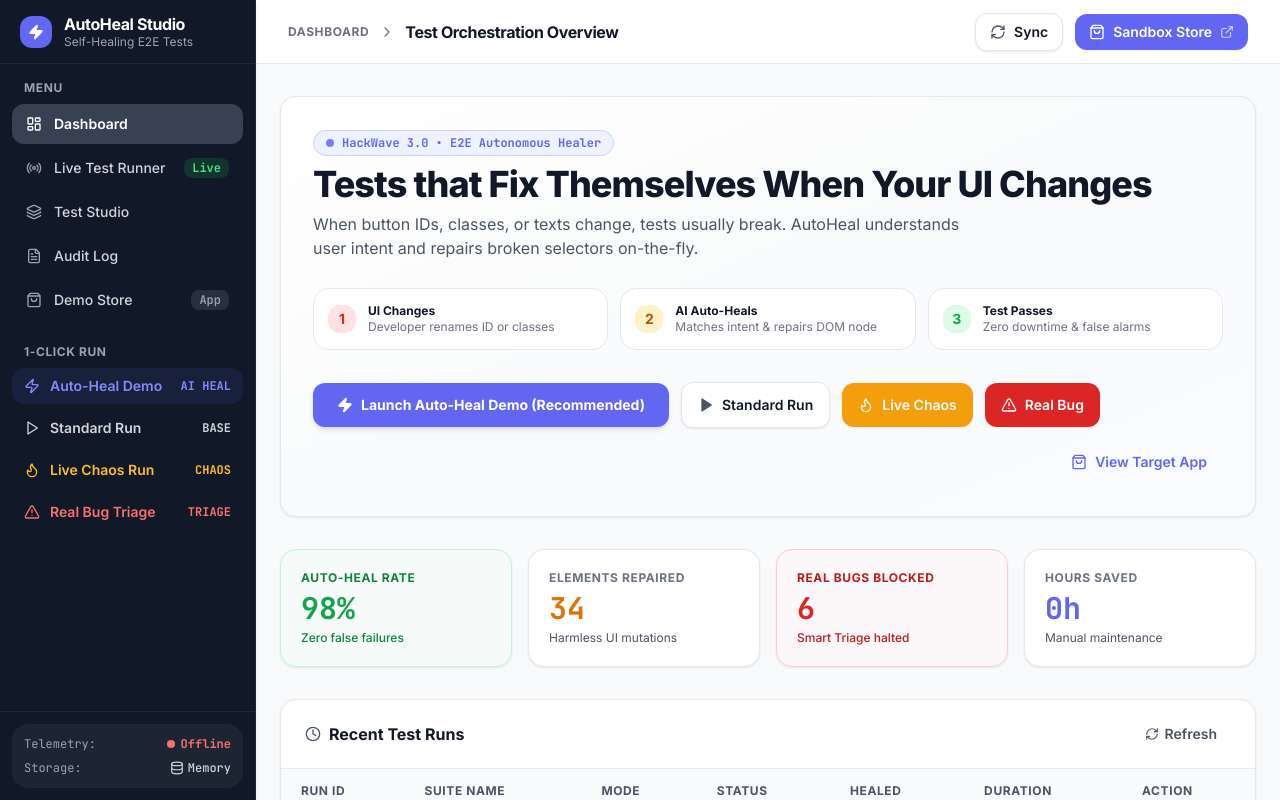
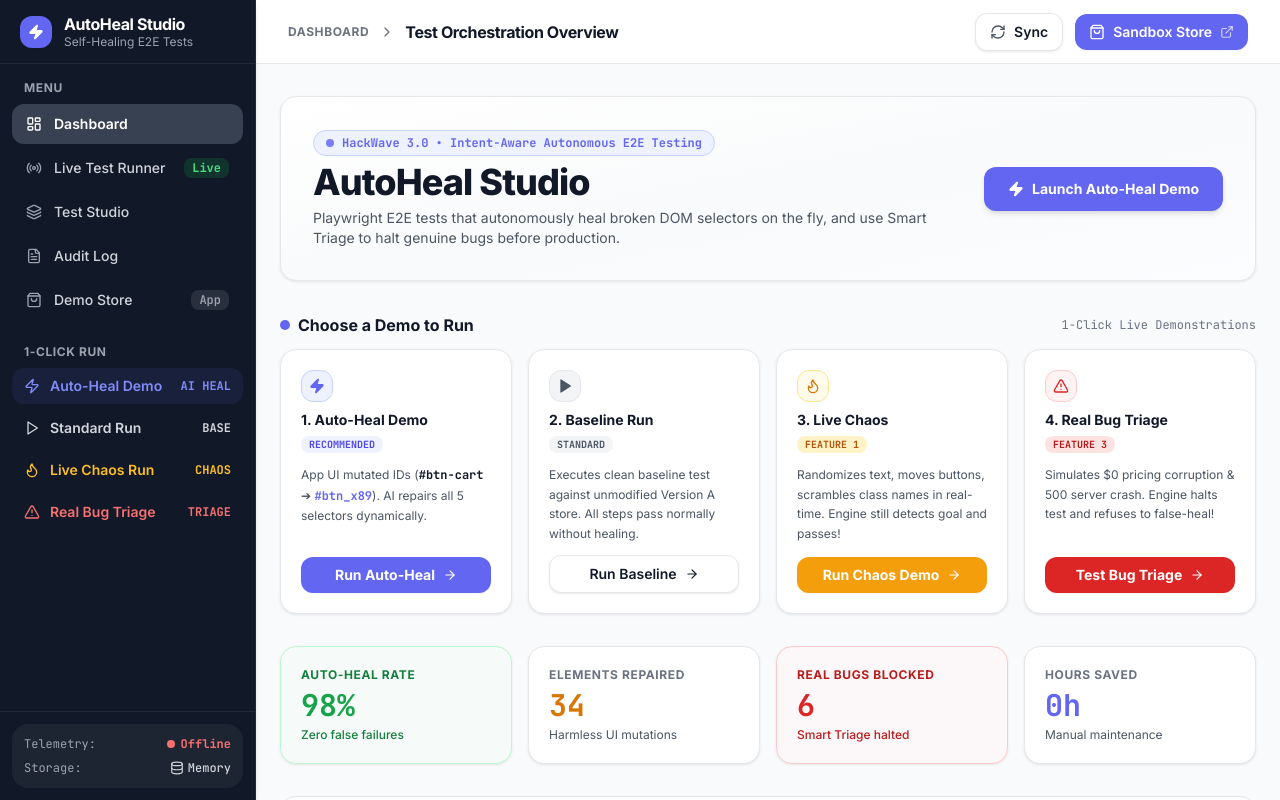
Before and after one commit to 1ak8/HackWave-3.0, a React (Vite) app in the folder frontend/: page / in a window 1280 px wide. Shown: the top 800 px of the page. Built offline with nearby package versions, Linux system fonts and the light colour scheme; no server answers.

Commit message:
feat: add 4-step interactive demo showcase and GitHub-style code diff inspector

```diff
--- a/frontend/src/pages/Dashboard.jsx
+++ b/frontend/src/pages/Dashboard.jsx
@@ -10,7 +10,10 @@
   Sparkles,
   Clock,
   RefreshCw,
-  ShoppingBag
+  ShoppingBag,
+  CheckCircle2,
+  ExternalLink,
+  Layers
 } from 'lucide-react';
 import { useTests } from '../context/TestContext';
 import IntentGraph from '../components/runner/IntentGraph';
@@ -36,99 +39,145 @@
 
   return (
     <div className="w-full max-w-6xl mx-auto px-6 py-8 space-y-8">
-      {/* 1-Click Interactive Demo Hero (Zero Confusion) */}
-      <div className="card p-8 bg-gradient-to-br from-white via-surface to-brand-light/30 border-border shadow-card space-y-6">
-        <div className="space-y-2">
+      {/* Hero Welcome Banner */}
+      <div className="card p-8 bg-gradient-to-br from-white via-surface to-brand-light/20 border-border shadow-card space-y-4">
+        <div className="flex flex-col md:flex-row md:items-center justify-between gap-4">
+          <div className="space-y-1.5">
             <div className="inline-flex items-center gap-2 px-3 py-1 rounded-full bg-brand-light text-brand border border-brand-border text-xs font-bold font-mono">
               <span className="w-2 h-2 rounded-full bg-brand animate-pulse"></span>
-            HackWave 3.0 • E2E Autonomous Healer
+              HackWave 3.0 • Intent-Aware Autonomous E2E Testing
             </div>
-
             <h1 className="text-3xl sm:text-4xl font-extrabold text-ink tracking-tight">
-            Tests that Fix Themselves When Your UI Changes
+              AutoHeal Studio
             </h1>
-
-          <p className="text-base text-ink-secondary max-w-2xl">
-            When button IDs, classes, or texts change, tests usually break. AutoHeal understands user intent and repairs broken selectors on-the-fly.
+            <p className="text-sm text-ink-secondary max-w-2xl">
+              Playwright E2E tests that autonomously heal broken DOM selectors on the fly, and use Smart Triage to halt genuine bugs before production.
             </p>
           </div>
 
-        {/* 3-Step Simple Flow Visualizer */}
-        <div className="grid grid-cols-1 md:grid-cols-3 gap-3 pt-1">
-          <div className="p-3.5 rounded-xl bg-white border border-border flex items-center gap-3">
-            <span className="w-7 h-7 rounded-lg bg-red-100 text-danger text-sm font-bold flex items-center justify-center shrink-0">1</span>
-            <div>
-              <p className="text-xs font-bold text-ink">UI Changes</p>
-              <p className="text-xs text-ink-tertiary">Developer renames ID or classes</p>
-            </div>
-          </div>
-
-          <div className="p-3.5 rounded-xl bg-white border border-border flex items-center gap-3">
-            <span className="w-7 h-7 rounded-lg bg-amber-100 text-amber-700 text-sm font-bold flex items-center justify-center shrink-0">2</span>
-            <div>
-              <p className="text-xs font-bold text-ink">AI Auto-Heals</p>
-              <p className="text-xs text-ink-tertiary">Matches intent & repairs DOM node</p>
-            </div>
-          </div>
-
-          <div className="p-3.5 rounded-xl bg-white border border-border flex items-center gap-3">
-            <span className="w-7 h-7 rounded-lg bg-green-100 text-success text-sm font-bold flex items-center justify-center shrink-0">3</span>
-            <div>
-              <p className="text-xs font-bold text-ink">Test Passes</p>
-              <p className="text-xs text-ink-tertiary">Zero downtime & false alarms</p>
-            </div>
-          </div>
-        </div>
-
-        {/* Big Action Launch Buttons */}
-        <div className="pt-2 flex flex-wrap items-center gap-3">
+          <div className="flex items-center gap-2 shrink-0">
             <button
               onClick={() => handleLaunch('mutated')}
               disabled={launching}
               className="btn btn-primary text-sm px-6 py-3 font-bold shadow-md hover:shadow-lg flex items-center gap-2"
             >
               <Zap className="w-4 h-4 fill-current" />
-            <span>Launch Auto-Heal Demo (Recommended)</span>
+              <span>Launch Auto-Heal Demo</span>
             </button>
+          </div>
+        </div>
+      </div>
 
+      {/* 🚀 Quick Demo Showcase (How to test & Judge Guide) */}
+      <div className="space-y-3">
+        <div className="flex items-center justify-between">
+          <div className="flex items-center gap-2">
+            <span className="w-2.5 h-2.5 rounded-full bg-brand"></span>
+            <h3 className="text-base font-bold text-ink">Choose a Demo to Run</h3>
+          </div>
+          <span className="text-xs text-ink-tertiary font-mono">1-Click Live Demonstrations</span>
+        </div>
+
+        <div className="grid grid-cols-1 md:grid-cols-2 lg:grid-cols-4 gap-4">
+          {/* Card 1: Auto-Heal Demo */}
+          <div className="card p-5 space-y-3 hover:border-brand transition shadow-card flex flex-col justify-between group">
+            <div className="space-y-2">
+              <div className="w-8 h-8 rounded-lg bg-indigo-50 border border-indigo-200 text-brand flex items-center justify-center font-bold">
+                <Zap className="w-4 h-4 fill-current" />
+              </div>
+              <div>
+                <h4 className="text-sm font-bold text-ink group-hover:text-brand transition">1. Auto-Heal Demo</h4>
+                <span className="text-[10px] font-mono font-bold text-indigo-600 bg-indigo-50 px-2 py-0.5 rounded">RECOMMENDED</span>
+              </div>
+              <p className="text-xs text-ink-secondary leading-relaxed">
+                App UI mutated IDs (<code className="text-ink font-mono font-bold">#btn-cart</code> ➔ <code className="text-brand font-mono font-bold">#btn_x89</code>). AI repairs all 5 selectors dynamically.
+              </p>
+            </div>
+            <button
+              onClick={() => handleLaunch('mutated')}
+              disabled={launching}
+              className="btn btn-primary btn-sm w-full font-bold"
+            >
+              <span>Run Auto-Heal</span>
+              <ArrowRight className="w-3.5 h-3.5" />
+            </button>
+          </div>
+
+          {/* Card 2: Baseline Run */}
+          <div className="card p-5 space-y-3 hover:border-gray-400 transition shadow-card flex flex-col justify-between group">
+            <div className="space-y-2">
+              <div className="w-8 h-8 rounded-lg bg-gray-100 border border-gray-200 text-ink-secondary flex items-center justify-center font-bold">
+                <Play className="w-4 h-4 fill-current" />
+              </div>
+              <div>
+                <h4 className="text-sm font-bold text-ink">2. Baseline Run</h4>
+                <span className="text-[10px] font-mono font-bold text-gray-600 bg-gray-100 px-2 py-0.5 rounded">STANDARD</span>
+              </div>
+              <p className="text-xs text-ink-secondary leading-relaxed">
+                Executes clean baseline test against unmodified Version A store. All steps pass normally without healing.
+              </p>
+            </div>
             <button
               onClick={() => handleLaunch('standard')}
               disabled={launching}
-            className="btn btn-secondary text-sm px-4 py-3 font-semibold"
+              className="btn btn-secondary btn-sm w-full font-semibold"
             >
-            <Play className="w-4 h-4 fill-current text-ink-secondary" />
-            <span>Standard Run</span>
+              <span>Run Baseline</span>
+              <ArrowRight className="w-3.5 h-3.5" />
             </button>
+          </div>
 
+          {/* Card 3: Live Chaos Mode */}
+          <div className="card p-5 space-y-3 hover:border-amber-400 transition shadow-card flex flex-col justify-between group">
+            <div className="space-y-2">
+              <div className="w-8 h-8 rounded-lg bg-amber-50 border border-amber-200 text-amber-600 flex items-center justify-center font-bold">
+                <Flame className="w-4 h-4" />
+              </div>
+              <div>
+                <h4 className="text-sm font-bold text-ink">3. Live Chaos</h4>
+                <span className="text-[10px] font-mono font-bold text-amber-700 bg-amber-100 px-2 py-0.5 rounded">FEATURE 1</span>
+              </div>
+              <p className="text-xs text-ink-secondary leading-relaxed">
+                Randomizes text, moves buttons, scrambles class names in real-time. Engine still detects goal and passes!
+              </p>
+            </div>
             <button
               onClick={() => handleLaunch('chaos')}
               disabled={launching}
-            className="btn bg-amber-500 hover:bg-amber-600 text-white text-sm px-4 py-3 font-semibold shadow-sm"
+              className="btn bg-amber-500 hover:bg-amber-600 text-white btn-sm w-full font-bold shadow-sm"
             >
-            <Flame className="w-4 h-4" />
-            <span>Live Chaos</span>
+              <span>Run Chaos Demo</span>
+              <ArrowRight className="w-3.5 h-3.5" />
             </button>
+          </div>
 
+          {/* Card 4: Smart Bug Triage */}
+          <div className="card p-5 space-y-3 hover:border-red-400 transition shadow-card flex flex-col justify-between group">
+            <div className="space-y-2">
+              <div className="w-8 h-8 rounded-lg bg-red-50 border border-red-200 text-danger flex items-center justify-center font-bold">
+                <AlertTriangle className="w-4 h-4" />
+              </div>
+              <div>
+                <h4 className="text-sm font-bold text-ink">4. Real Bug Triage</h4>
+                <span className="text-[10px] font-mono font-bold text-red-700 bg-red-100 px-2 py-0.5 rounded">FEATURE 3</span>
+              </div>
+              <p className="text-xs text-ink-secondary leading-relaxed">
+                Simulates $0 pricing corruption & 500 server crash. Engine halts test and refuses to false-heal!
+              </p>
+            </div>
             <button
               onClick={() => handleLaunch('bug_mode')}
               disabled={launching}
-            className="btn bg-danger hover:bg-red-700 text-white text-sm px-4 py-3 font-semibold shadow-sm"
+              className="btn bg-danger hover:bg-red-700 text-white btn-sm w-full font-bold shadow-sm"
             >
-            <AlertTriangle className="w-4 h-4" />
-            <span>Real Bug</span>
+              <span>Test Bug Triage</span>
+              <ArrowRight className="w-3.5 h-3.5" />
             </button>
-
-          <Link
-            to="/demo-store"
-            className="btn btn-ghost text-sm px-4 py-3 text-brand font-semibold ml-auto"
-          >
-            <ShoppingBag className="w-4 h-4" />
-            <span>View Target App</span>
-          </Link>
+          </div>
         </div>
       </div>
 
-      {/* 4 Clean, Bold Stats (No clutter) */}
+      {/* 4 Clean Stats */}
       <div className="grid grid-cols-2 md:grid-cols-4 gap-4">
         <div className="card p-5 space-y-1 bg-success-bg/40 border-success-border">
           <p className="text-xs font-bold uppercase tracking-wider text-success-text">Auto-Heal Rate</p>
@@ -185,7 +234,7 @@
         <div className="card-header">
           <div className="flex items-center gap-2">
             <Clock className="w-4 h-4 text-ink-secondary" />
-            <h3 className="text-base font-bold text-ink">Recent Test Runs</h3>
+            <h3 className="text-base font-bold text-ink">Recent Test Executions</h3>
           </div>
           <button
             onClick={refreshAll}
```
Also changed, not shown: frontend/src/components/inspector/DiffInspector.jsx (+35 -39 lines). Lines whose indentation alone changed are shown as unchanged.
